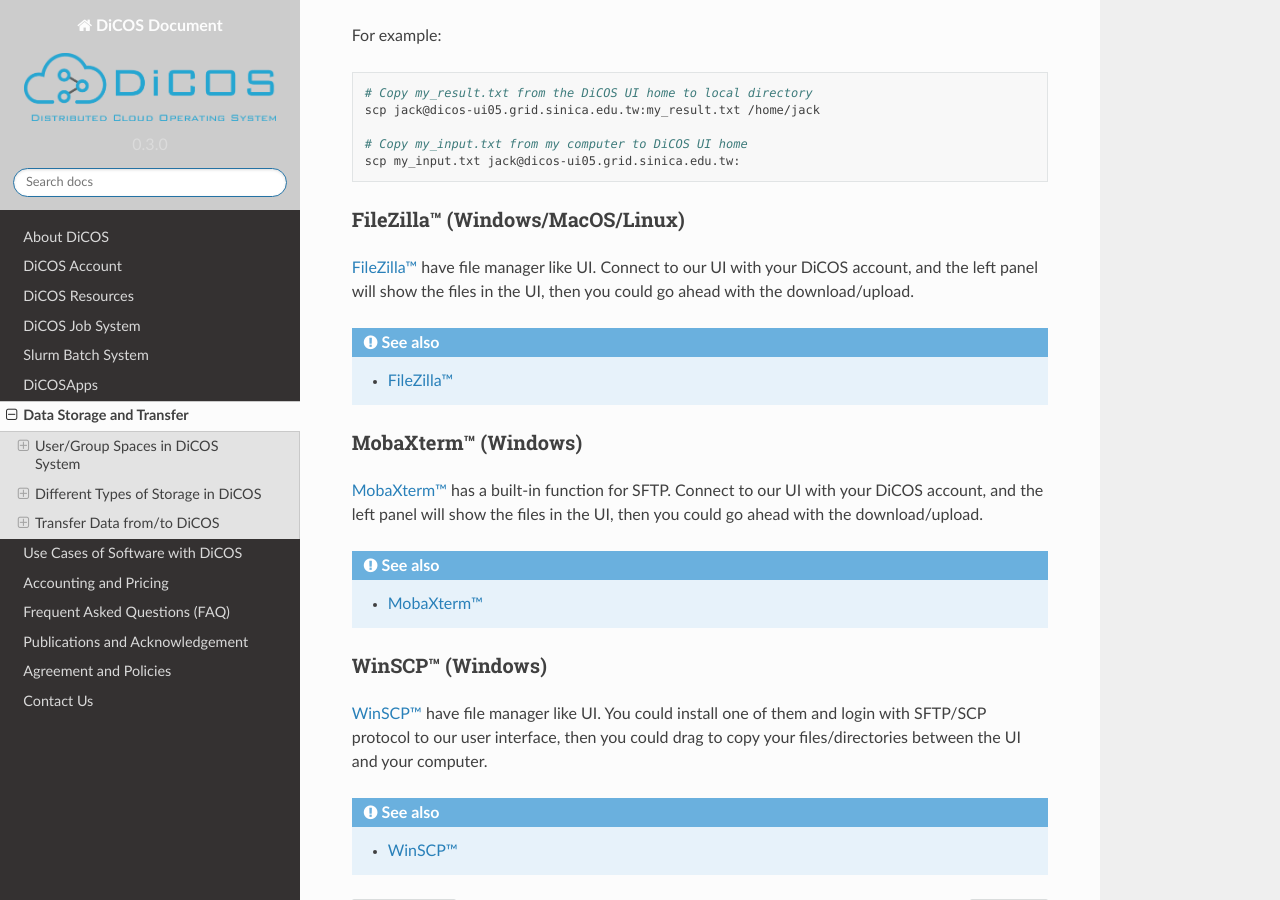
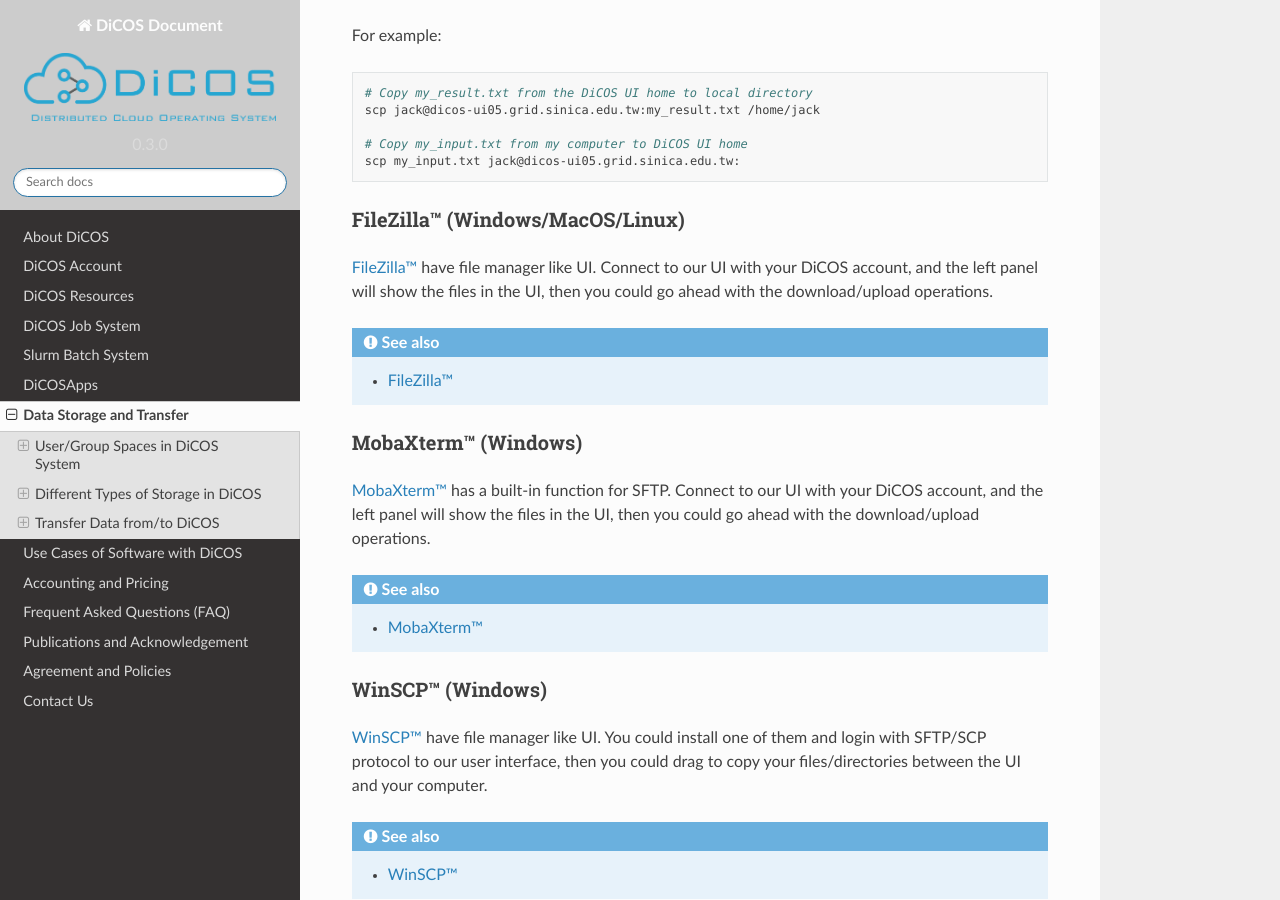
Before and after one commit to ASGCOPS/dicos_document, a Sphinx documentation site: the page built from docs/source/data_storage_transfer.rst, in a window 1280 px wide and 900 px high, scrolled down 2975 px. Built offline with Sphinx 7.4.7 and the Read the Docs theme 2.0.0, drawn with Linux system fonts in a browser that asks for light colours; some of the changed text lies outside the part shown.

Commit message:
Edit data_storage_transfer.rst

```diff
--- a/docs/source/data_storage_transfer.rst
+++ b/docs/source/data_storage_transfer.rst
@@ -98,7 +98,7 @@
 CernVM-FS (CVMFS)
 ----------------------
 
-CVMFS represented for CernVM-FS. It's originally used in the grid computing, and try to deliver the updated software for the computation. The file system is read-only, so it is very suitable for the software delivery. In DiCOS system, CVMFS file system is for the software repository for users, and mounted in ``/cvmfs``. The ``modules`` environment in slurm system help user to setup the environment for specifically software, and the software is located in CVMFS.
+**CVMFS** is represented for the **CernVM-FS**. It's originally used in the grid computing, and try to deliver the updated software for the computation. The file system is read-only, so it is very suitable for the software delivery. In DiCOS system, CVMFS file system is for the software repository for users, and mounted in ``/cvmfs``. The ``modules`` environment in slurm system help user to setup the environment for specifically software, and the software is located in CVMFS.
 
 .. seealso::
 
@@ -156,7 +156,7 @@
 FileZilla™ (Windows/MacOS/Linux)
 ----------------------------------
 
-`FileZilla™ <https://filezilla-project.org/>`_ have file manager like UI. Connect to our UI with your DiCOS account, and the left panel will show the files in the UI, then you could go ahead with the download/upload.
+`FileZilla™ <https://filezilla-project.org/>`_ have file manager like UI. Connect to our UI with your DiCOS account, and the left panel will show the files in the UI, then you could go ahead with the download/upload operations.
 
 .. seealso::
 
@@ -166,7 +166,7 @@
 MobaXterm™ (Windows)
 -------------------------
 
-`MobaXterm™ <https://mobaxterm.mobatek.net/>`_ has a built-in function for SFTP. Connect to our UI with your DiCOS account, and the left panel will show the files in the UI, then you could go ahead with the download/upload.
+`MobaXterm™ <https://mobaxterm.mobatek.net/>`_ has a built-in function for SFTP. Connect to our UI with your DiCOS account, and the left panel will show the files in the UI, then you could go ahead with the download/upload operations.
 
 .. seealso::
 
```
